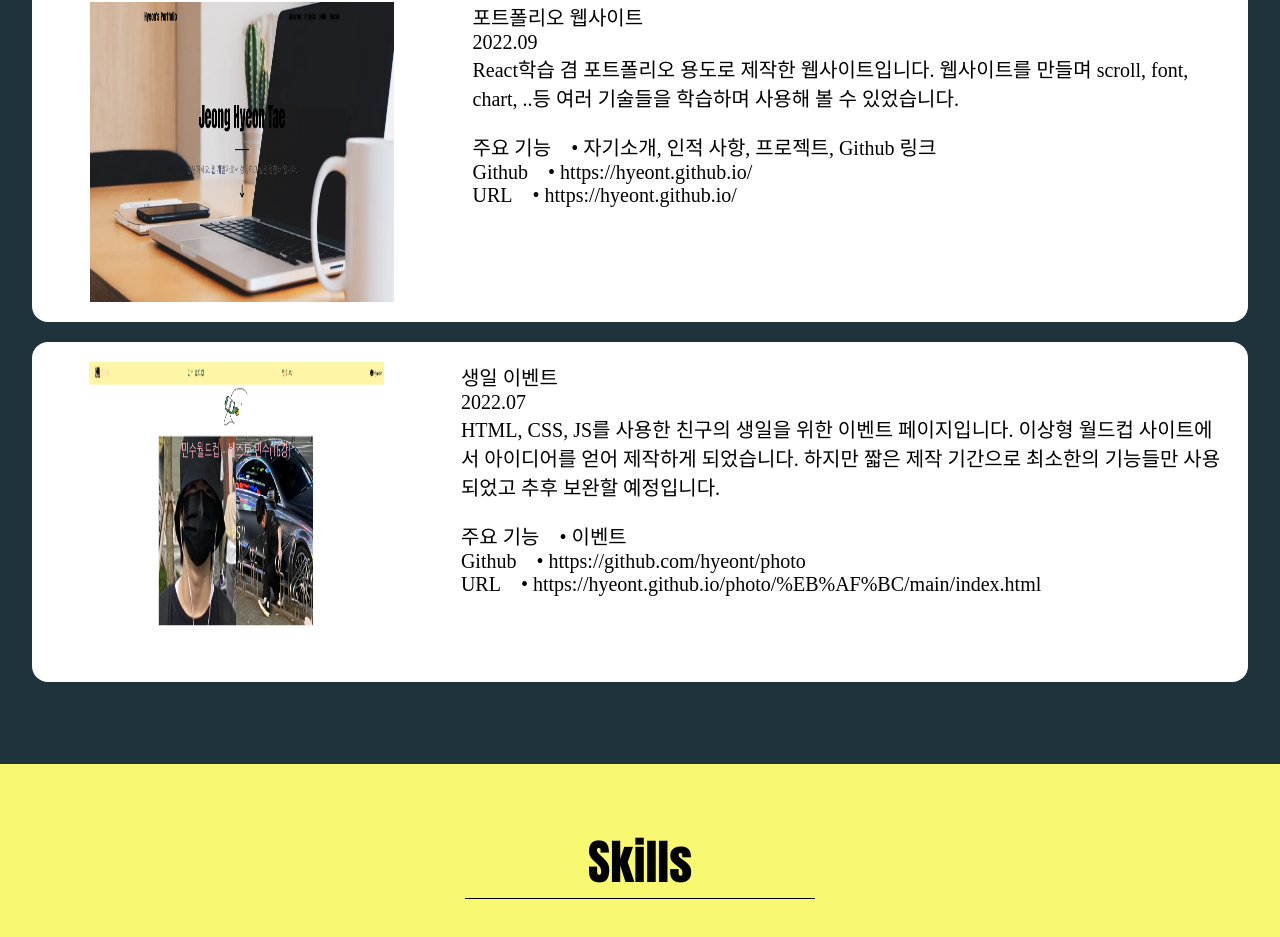
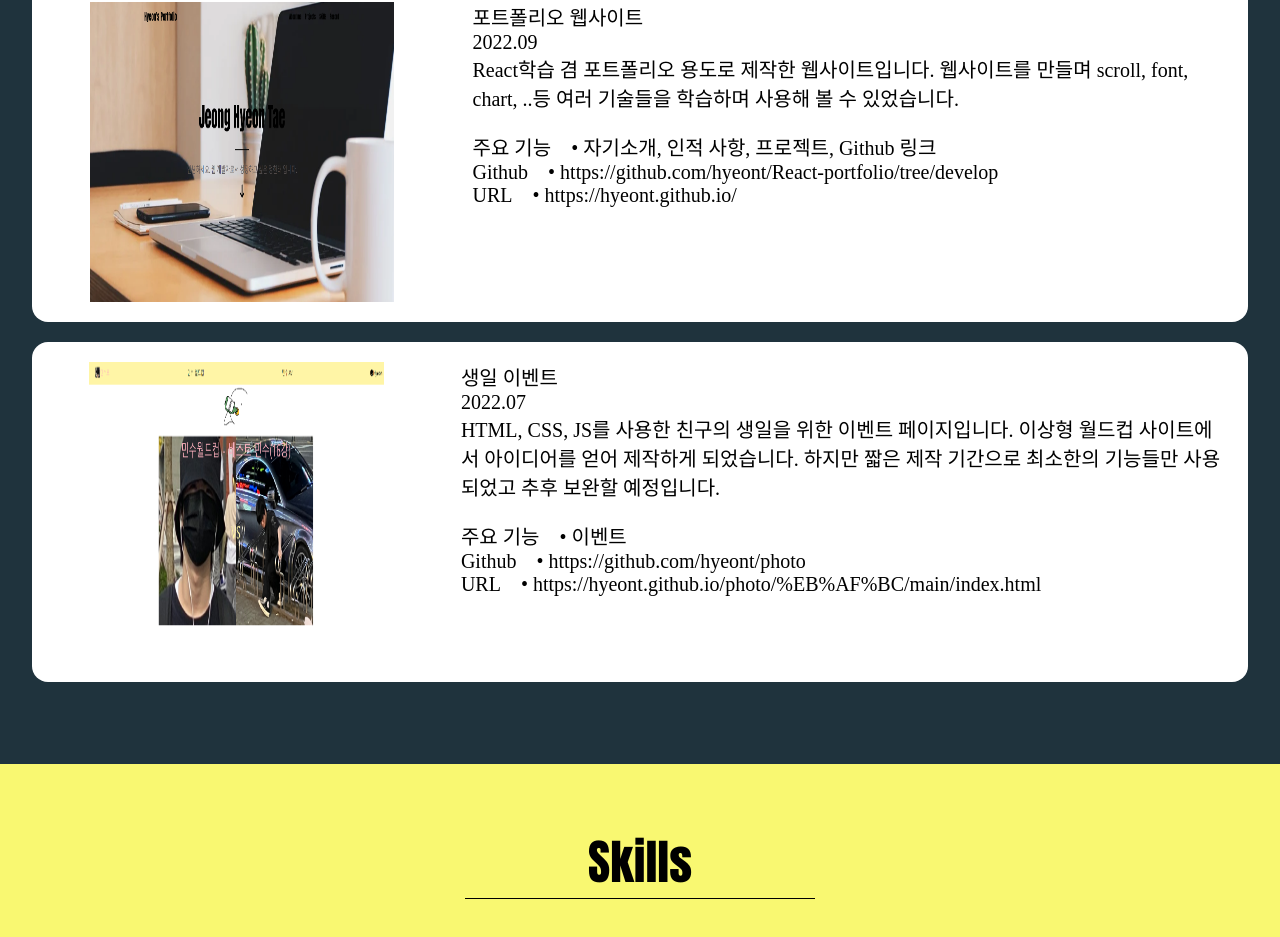
Before and after one commit to hyeont/React-portfolio, a React (Create React App) app: page / in a window 1280 px wide. Shown: the part 1325-2262 px from the top of the page. Built offline with nearby package versions, Linux system fonts and the light colour scheme; a web font is replaced by a local one.

Commit message:
Add files via upload

```diff
--- a/src/components/Projects/Project1.js
+++ b/src/components/Projects/Project1.js
@@ -26,8 +26,11 @@ const Project1 = () => {
           <div className="project_function">
             Github
             <div className="project_function__content">
-              <a href="https://hyeont.github.io/">
-                • https://hyeont.github.io/
+              <a
+                href="https://github.com/hyeont/React-portfolio/tree/develop"
+                target="blank"
+              >
+                • https://github.com/hyeont/React-portfolio/tree/develop
               </a>
             </div>
           </div>
@@ -35,7 +38,7 @@ const Project1 = () => {
           <div className="project_function">
             URL
             <div className="project_function__content">
-              <a href="https://hyeont.github.io/">
+              <a href="https://hyeont.github.io/" target="blank">
                 • https://hyeont.github.io/
               </a>
             </div>
--- a/src/components/Projects/Project2.js
+++ b/src/components/Projects/Project2.js
@@ -23,7 +23,7 @@ const Project2 = () => {
           <div className="project_function">
             Github
             <div className="project_function__content">
-              <a href="https://github.com/hyeont/photo">
+              <a href="https://github.com/hyeont/photo" target="blank">
                 • https://github.com/hyeont/photo
               </a>
             </div>
@@ -32,7 +32,10 @@ const Project2 = () => {
           <div className="project_function">
             URL
             <div className="project_function__content">
-              <a href="https://hyeont.github.io/photo/%EB%AF%BC/main/index.html">
+              <a
+                href="https://hyeont.github.io/photo/%EB%AF%BC/main/index.html"
+                target="blank"
+              >
                 • https://hyeont.github.io/photo/%EB%AF%BC/main/index.html
               </a>
             </div>
```
